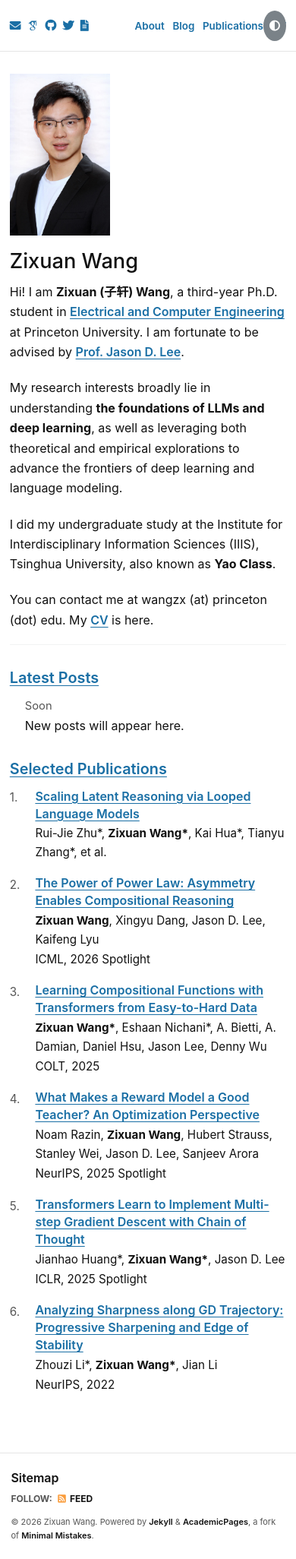
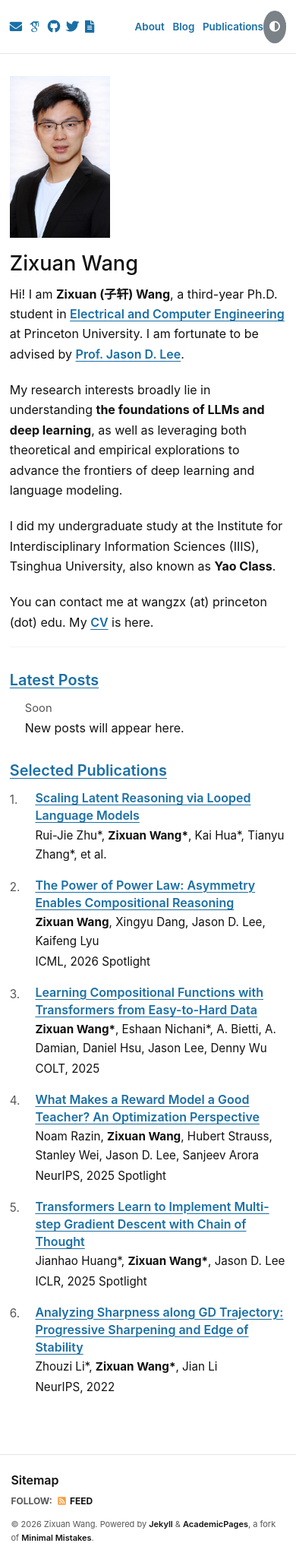
Before and after one commit to zixuan-wang-dlt/zixuan-wang-dlt.github.io, a Jekyll site: the page built from _pages/about.md, in a window 390 px wide. Shown: the whole page at 76% size. Built offline with Jekyll 4.4.1, drawn with Linux system fonts in a browser that asks for light colours; some web fonts are replaced; comment, search, counter and statistics services are not loaded.

Commit message:
Increase header icon size

```diff
--- a/_sass/_folio.scss
+++ b/_sass/_folio.scss
@@ -62,7 +62,7 @@ a:hover {
 .masthead-social a,
 .masthead-social a:visited {
   color: #111;
-  font-size: 1rem;
+  font-size: 1.18rem;
 }
 
 .greedy-nav .visible-links {
@@ -450,7 +450,7 @@ a:hover {
   }
 
   .masthead-social a {
-    font-size: 0.92rem;
+    font-size: 1.02rem;
   }
 
   #main {
```
